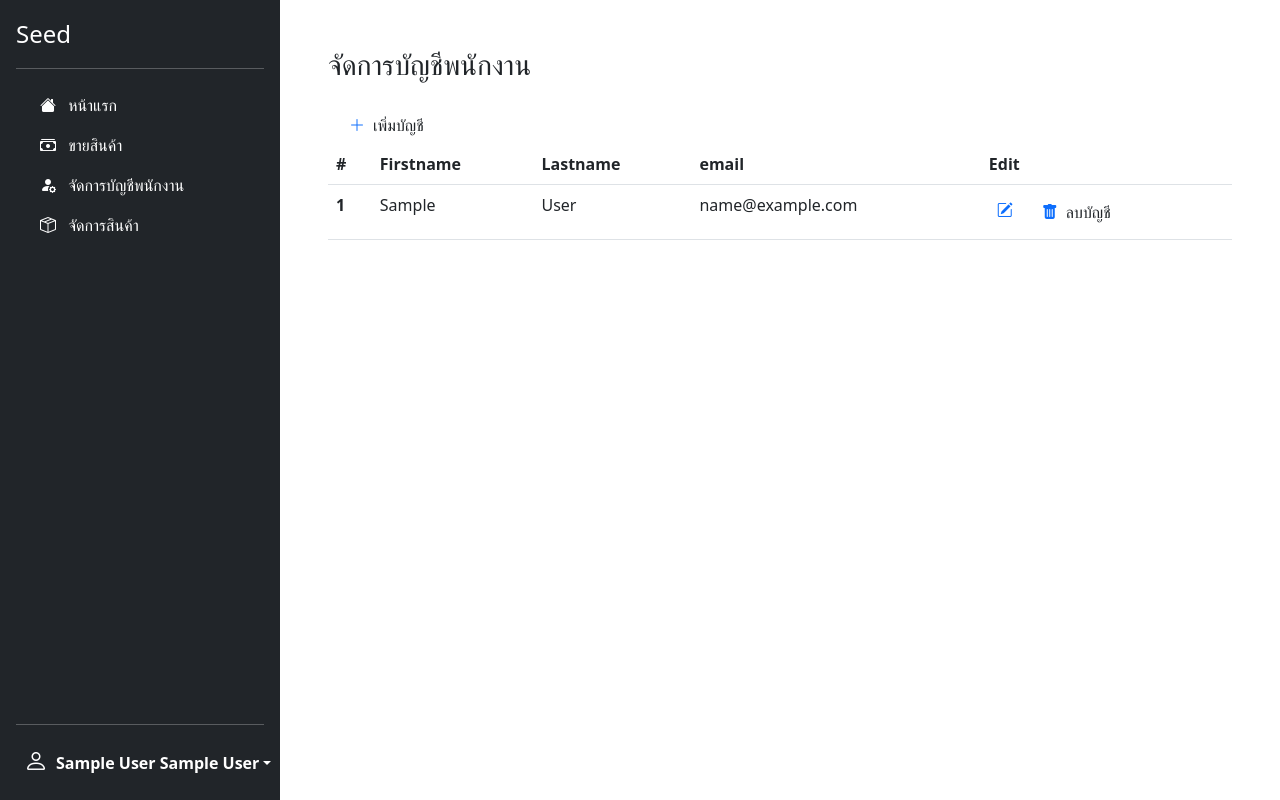
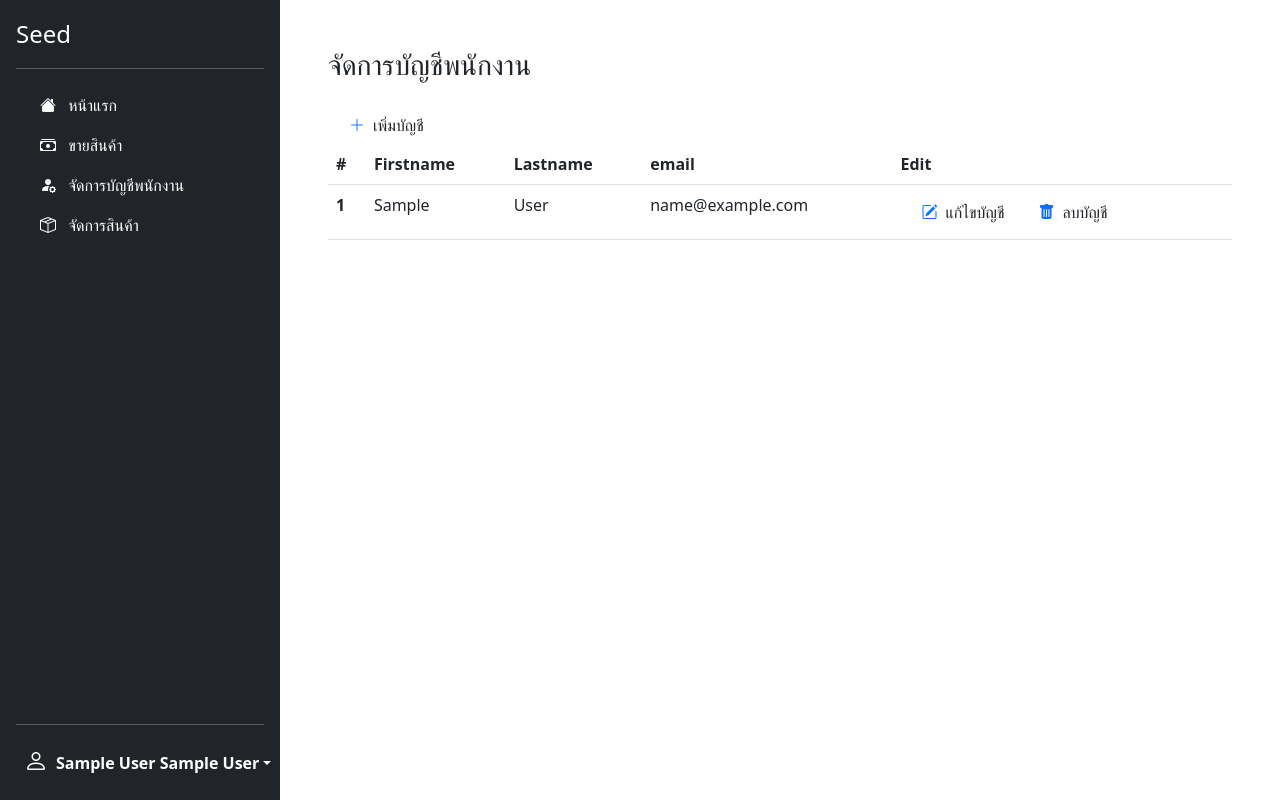
Before and after one commit to Mickey4527/Mini-Project-Cafe-Manger, a PHP site: page /views/employee_manager.php in a window 1280 px wide. Run offline with PHP 8.4, Linux system fonts and the light colour scheme; the visitor is signed in with stand-in values (Sample User, id 1); tables that the repository leaves empty or names only in its code hold one stand-in row (values such as "Sample post").

Commit message:
update emp

```diff
--- a/views/employee_manager.php
+++ b/views/employee_manager.php
@@ -36,7 +36,7 @@
                         echo '<td>'.$row['first_name'].'</td>';
                         echo '<td>'.$row['last_name'].'</td>';
                         echo '<td>'.$row['email'].'</td>';
-                        echo '<td><a href="#"><i class="bi bi-pencil-square"></i></a><a class="btn small" href="#"><i class="bi bi-trash-fill text-primary"></i>ลบบัญชี</a></td>';
+                        echo '<td><a class="btn small" href="#"><i class="bi bi-pencil-square text-primary"></i>แก้ไขบัญชี</a><a class="btn small" href="#"><i class="bi bi-trash-fill text-primary"></i>ลบบัญชี</a></td>';
                         echo '</tr>';
                     }
                     ?>
```
Also changed, not shown: global/conn.php (line endings or trailing spaces), 1 other file.
